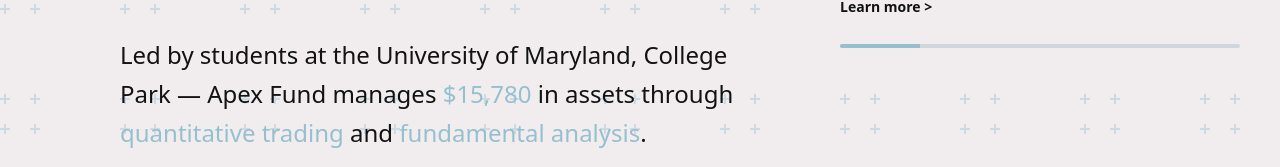
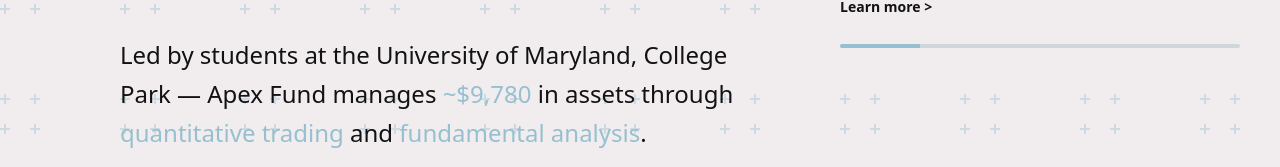
Before and after one commit to apexfund/apex-website, a React (Vite) app: page / in a window 1280 px wide. Shown: the part 626-793 px from the top of the page. Built offline with nearby package versions, Linux system fonts and the light colour scheme.

Commit message:
updated portfolio val

```diff
--- a/src/pages/landing.tsx
+++ b/src/pages/landing.tsx
@@ -56,7 +56,7 @@
   // Slot machine animation for the number
   useEffect(() => {
     const duration = 5000 // 5 seconds
-    const targetNumber = 15780
+    const targetNumber = 9780
     const startTime = Date.now()
 
     const animateNumber = () => {
@@ -108,7 +108,7 @@
                   </h1>
                   <p className="text-lg sm:text-xl lg:text-2xl text-left font-light leading-relaxed max-w-3xl">
                     Led by students at the University of Maryland, College Park — Apex Fund manages
-                    <strong className="text-[#96BFCF] font-bold"> ${animatedNumber.toLocaleString()}</strong> in assets through
+                    <strong className="text-[#96BFCF] font-bold"> ~${animatedNumber.toLocaleString()}</strong> in assets through
                     <strong className="text-[#96BFCF] font-bold"> quantitative trading</strong> and
                     <strong className="text-[#96BFCF] font-bold"> fundamental analysis</strong>.
                   </p>
```
